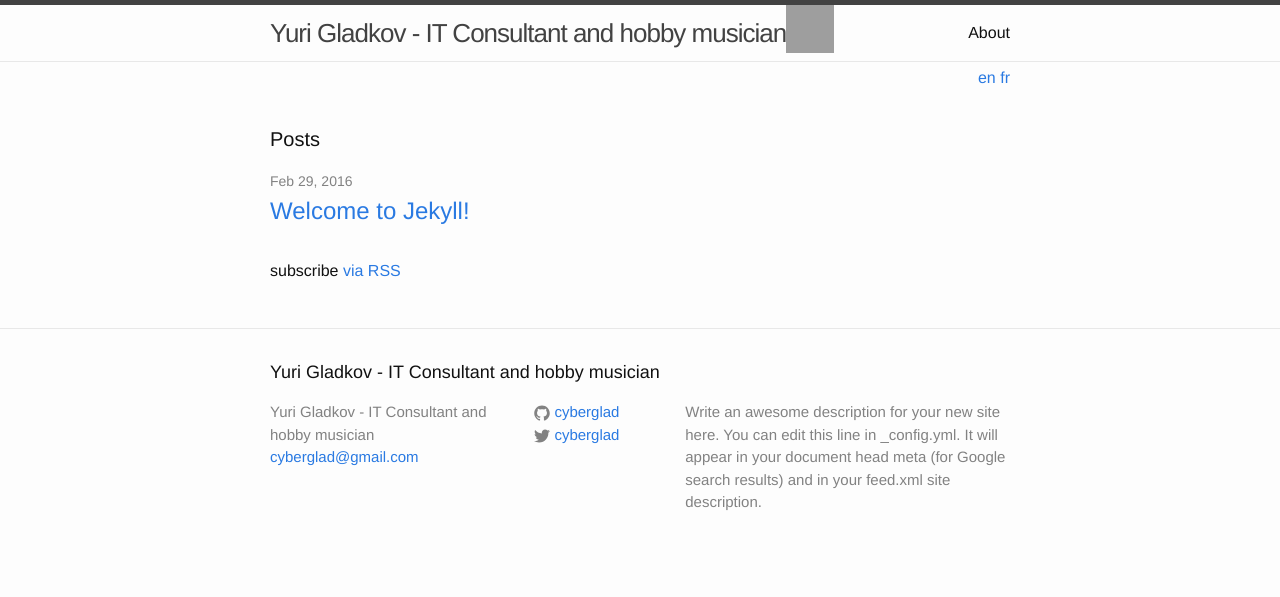
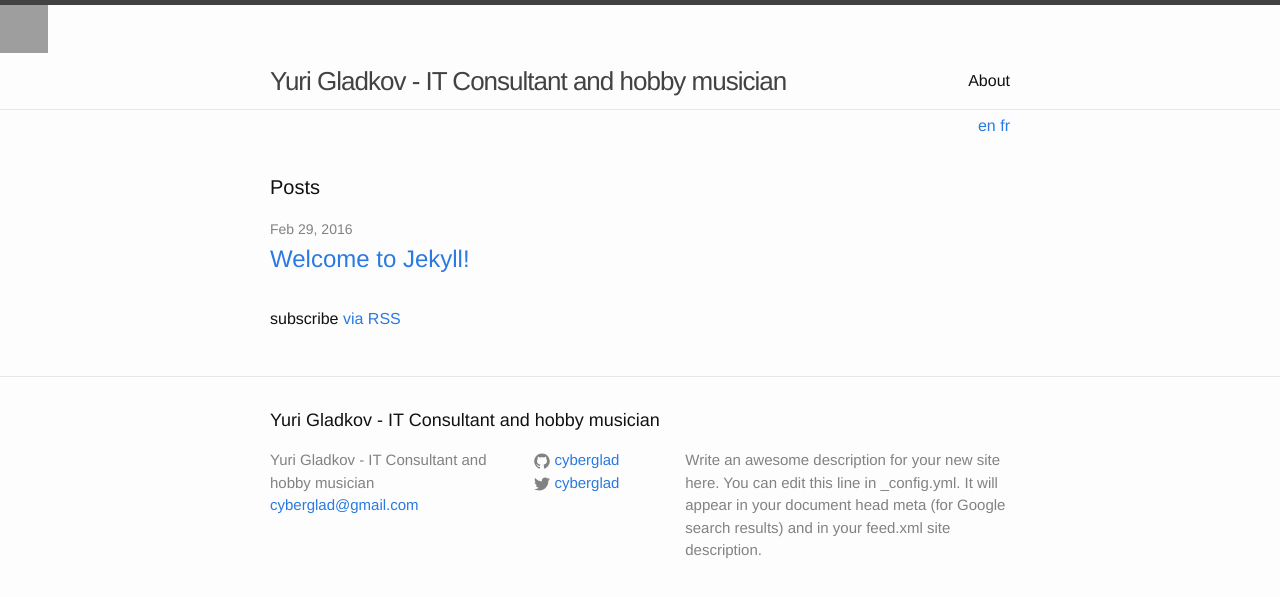
Before and after one commit to yuriglad/test, a Jekyll site: the page built from index.html, in a window 1280 px wide. Shown: the top 597 px of the page. Built offline with Jekyll 4.4.1, drawn with Linux system fonts in a browser that asks for light colours; grey boxes are pictures that could not be loaded.

Commit message:
Update header.html

```diff
--- a/_includes/header.html
+++ b/_includes/header.html
@@ -1,7 +1,7 @@
 <header class="site-header">
+<img src="http://cyberglad.github.io/assets/images/avatar.jpg" width="48" height="48" />
+  <div class="wrapper">
 
-  <div class="wrapper">
-<img src="http://cyberglad.github.io/assets/images/avatar.jpg" width="48" height="48" />
     <a class="site-title" href="{{ site.baseurl }}/{{ site.index[page.lang] }}">{{ site.title[page.lang] }}</a>
     <nav class="site-nav">
       <a href="#" class="menu-icon">
```
